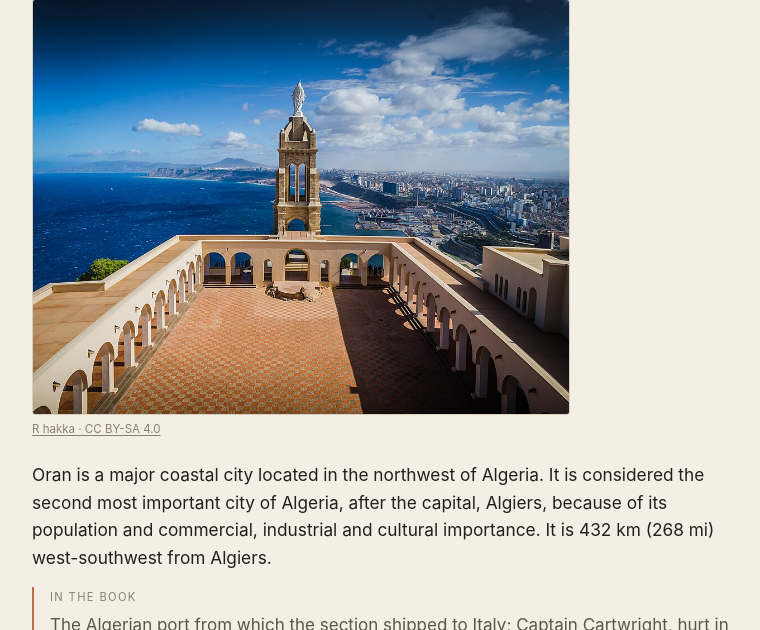
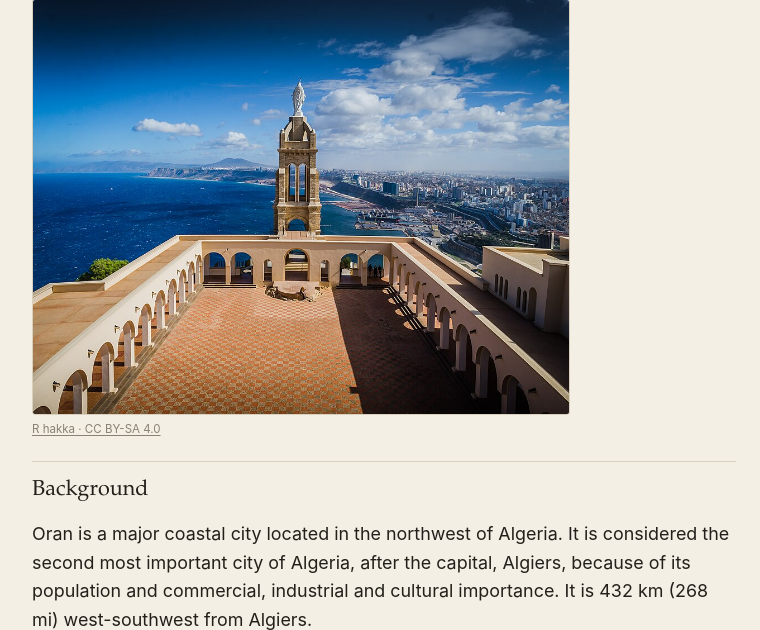
Before and after one commit to lambdamusic/naples44, a Django app: page /places/oran/ in a window 1280 px wide. Shown: the part 265-895 px from the top of the page, without its empty margins (104-864 px from the left). Run offline with Django 5.2, Linux system fonts and the light colour scheme; data comes from the database, SQL or seed files in the repository.

Commit message:
Entity pages in two sections; people group icons; bolder timeline years
Entity pages: 'Background' (description, background, map, further reading)
and 'In Naples ’44' (book note + diary entries), replacing the boxed
'In the book' block. People index: a line icon per role group. Timeline:
larger bold year labels with a paper halo.

Co-Authored-By: Claude Opus 5.5 <noreply@anthropic.com>

```diff
--- a/src/apps/naples44/templates/naples44/entity_detail.html
+++ b/src/apps/naples44/templates/naples44/entity_detail.html
@@ -21,15 +21,15 @@
   </figure>
   {% endif %}
 
+  <section class="entity-section entity-section--background">
+    <h2>Background</h2>
+
     {% if entity.description %}
     <div class="entity-desc prose">{{ entity.description|markdownify }}</div>
     {% endif %}
 
-  {% if entity.book_role %}
-  <div class="entity-book-role prose">
-    <p class="entity-book-role-label">In the book</p>
-    {{ entity.book_role|markdownify }}
-  </div>
+    {% if entity.background %}
+    <div class="entity-background prose">{{ entity.background|markdownify }}</div>
     {% endif %}
 
     {% if place_map %}
@@ -40,16 +40,27 @@
     </figure>
     {% endif %}
 
+    <div class="entity-further">
+      <span class="entity-further-label">Further reading:</span>
+      {% if entity.background_sources %}{{ entity.background_sources|markdownify }} · {% endif %}
+      {% if entity.wikipedia_url %}<a href="{{ entity.wikipedia_url }}" target="_blank" rel="noopener">Wikipedia ↗</a> · {% endif %}
+      <a href="{{ google_url }}" target="_blank" rel="noopener nofollow">Search Google ↗</a>
+    </div>
+  </section>
+
+  <section class="entity-section entity-section--book">
+    <h2>In Naples ’44</h2>
+
+    {% if entity.book_role %}
+    <div class="entity-book-role prose">{{ entity.book_role|markdownify }}</div>
+    {% endif %}
+
     <p class="entity-count">
       Appears in {{ rows|length }} diary entr{{ rows|length|pluralize:"y,ies" }}.
     </p>
 
     {% include "naples44/_entry_timeline.html" %}
-
-  <p class="entity-external">
-    {% if entity.wikipedia_url %}<a href="{{ entity.wikipedia_url }}" target="_blank" rel="noopener">Wikipedia ↗</a> · {% endif %}
-    <a href="{{ google_url }}" target="_blank" rel="noopener nofollow">Search Google ↗</a>
-  </p>
+  </section>
 
   <nav class="entry-nav">
     {% if prev_entity %}<a class="prev" href="{{ prev_entity.get_absolute_url }}" rel="prev">← {{ prev_entity.name }}</a>{% else %}<span></span>{% endif %}
--- a/src/apps/naples44/templates/naples44/entity_list.html
+++ b/src/apps/naples44/templates/naples44/entity_list.html
@@ -43,7 +43,7 @@
 
   <ul class="ei-list{% if wide %} ei-list--wide{% endif %}{% if thumbs %} ei-list--thumbs{% endif %}">
     {% for group in groups %}
-      {% if group.label %}<li class="ei-group">{{ group.label }} <span>{{ group.items|length }}</span></li>{% endif %}
+      {% if group.label %}<li class="ei-group">{% if icon == "person" %}{% include "naples44/_person_group_icon.html" with key=group.key %}{% endif %}{{ group.label }} <span>{{ group.items|length }}</span></li>{% endif %}
       {% for it in group.items %}
       <li class="ei-item{% if wide and it.image %} has-thumb{% endif %}" data-name="{{ it.name|lower }}" data-count="{{ it.count }}">
         {% if wide and it.image %}<a class="ei-thumb" href="{{ it.url }}" tabindex="-1" aria-hidden="true"><img src="{% static it.image %}" alt="" loading="lazy"></a>{% endif %}
--- a/src/apps/naples44/views.py
+++ b/src/apps/naples44/views.py
@@ -241,6 +241,7 @@ def _grouped_by(qs, field, labels):
         items = by_value.get(value)
         if items:
             groups.append({
+                "key": value,
                 "label": label,
                 "items": [_item(o, o.n) for o in sorted(items, key=lambda o: o.name.lower())],
             })
--- a/src/static/css/main.css
+++ b/src/static/css/main.css
@@ -327,7 +327,12 @@ a.stat:hover .lbl { color: var(--ink-soft); }
 .ring-guide { fill: none; stroke: var(--rule); }
 .month-tick { stroke: var(--rule); }
 .month-label { font-family: var(--sans); font-size: 10px; fill: var(--ink-faint); }
-.year-label { font-family: var(--serif); font-size: 13px; fill: var(--ink-faint); }
+.year-label {
+  font-family: var(--serif); font-size: 22px; font-weight: 700; letter-spacing: 0.04em;
+  fill: var(--ink-soft);
+  /* a paper-coloured halo keeps it legible where it crosses ticks and dots */
+  paint-order: stroke; stroke: var(--paper); stroke-width: 5px; stroke-linejoin: round;
+}
 
 .tooltip {
   position: fixed;
@@ -440,23 +445,24 @@ a.chip:hover { color: var(--accent); border-color: var(--accent-soft); }
 .entity-image figcaption { margin-top: 0.35rem; font-size: 0.72rem; color: var(--ink-faint); }
 .entity-image figcaption a { color: inherit; }
 
-.entity-book-role {
-  border-left: 2px solid var(--accent-soft);
-  padding: 0.1rem 0 0.1rem 1rem;
-  margin: 0 0 1.4rem;
-  color: var(--ink-soft);
+.entity-section { margin: 0 0 2.2rem; }
+.entity-section > h2 {
+  font-family: var(--serif); font-size: 1.35rem; font-weight: normal;
+  margin: 0 0 1rem; padding-top: 1rem; border-top: 1px solid var(--rule);
 }
-.entity-book-role p { margin: 0 0 0.5rem; }
-.entity-book-role-label {
-  font-size: 0.7rem; text-transform: uppercase; letter-spacing: 0.12em;
-  color: var(--ink-faint); margin: 0 0 0.3rem !important;
-}
+.entity-section--background .entity-desc { font-size: 1.12rem; }
+.entity-background { color: var(--ink); margin: 0 0 1.2rem; }
+.entity-background p { margin: 0 0 0.75rem; }
 
-.entity-count { font-size: 0.9rem; color: var(--ink-faint); margin: 0 0 1.8rem; }
-.entity-external {
-  margin-top: 2rem; padding-top: 1.2rem; border-top: 1px solid var(--rule);
-  font-size: 0.9rem; color: var(--ink-faint);
-}
+.entity-further { font-size: 0.8rem; color: var(--ink-faint); line-height: 1.6; }
+.entity-further p { display: inline; margin: 0; }
+.entity-further a { color: inherit; }
+.entity-further-label { text-transform: uppercase; letter-spacing: 0.08em; font-size: 0.68rem; }
+
+.entity-book-role { color: var(--ink); margin: 0 0 1rem; }
+.entity-book-role p { margin: 0 0 0.6rem; }
+
+.entity-count { font-size: 0.9rem; color: var(--ink-faint); margin: 0 0 1.4rem; }
 
 .place-map-wrap { margin: 0 0 1.8rem; }
 #place-map {
@@ -553,6 +559,10 @@ a.chip:hover { color: var(--accent); border-color: var(--accent-soft); }
   margin: 1.6rem 0 0.3rem; padding-bottom: 0.3rem; border-bottom: 1px solid var(--rule);
 }
 .ei-group:first-child { margin-top: 0; }
+.ei-group-icon {
+  width: 1.5rem; height: 1.5rem; vertical-align: -0.45rem; margin-right: 0.5rem;
+  color: var(--accent); stroke-width: 1.5;
+}
 .ei-group span { font-weight: 400; color: var(--ink-faint); opacity: 0.6; margin-left: 0.3rem; }
 .ei-list.flat .ei-group { display: none; }
 
```
Also changed, not shown: src/apps/naples44/templates/naples44/_person_group_icon.html (added, +31 -0 lines). Lines whose indentation alone changed are shown as unchanged.
